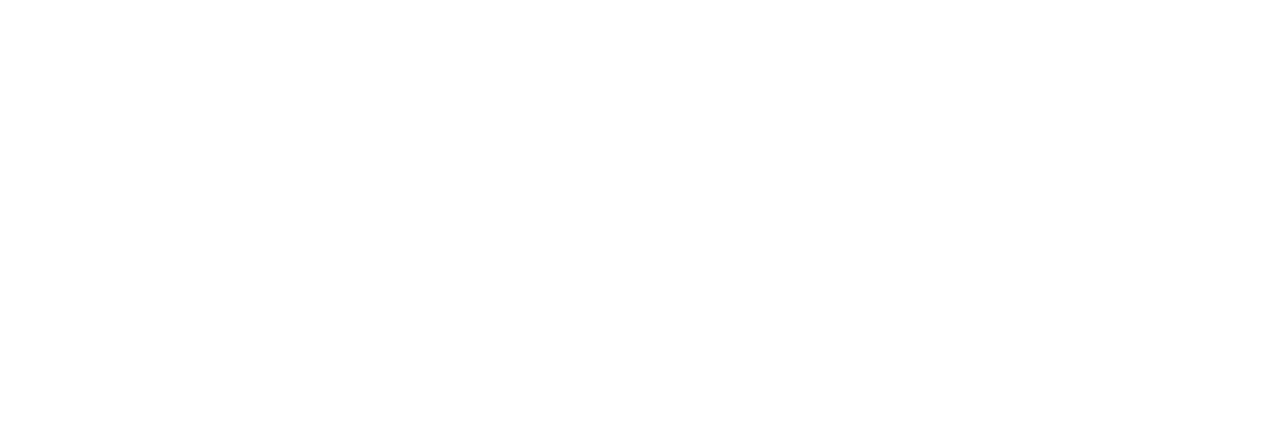
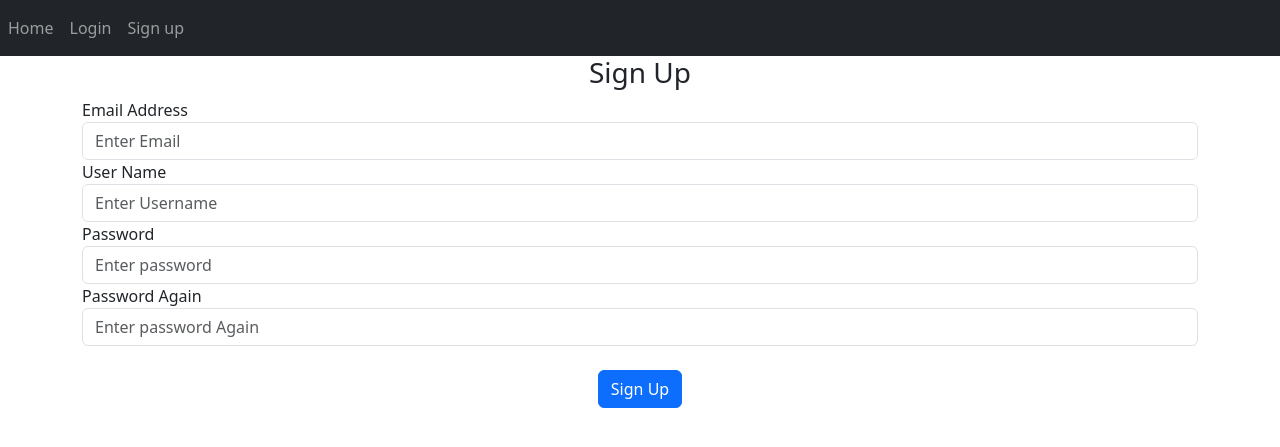
Before and after one commit to AliGhanimatiq/WebLog, a Flask app: page /sign-up in a window 1280 px wide. Before the commit the part shown is empty. Shown: the top 447 px of the page. Run offline with Flask 3, Linux system fonts and the light colour scheme.

Commit message:
making somechanges on loginpage and signup page

```diff
--- a/website/templates/base.html
+++ b/website/templates/base.html
@@ -22,7 +22,7 @@
     <div class="container-fluid">
 
     </div>
-    <div>
+    <div class="container">
         {% block content %}{% endblock %}
     </div>
     <script src="https://cdn.jsdelivr.net/npm/bootstrap@5.3.8/dist/js/bootstrap.bundle.min.js" integrity="sha384-FKyoEForCGlyvwx9Hj09JcYn3nv7wiPVlz7YYwJrWVcXK/BmnVDxM+D2scQbITxI" crossorigin="anonymous"></script>
--- a/website/templates/signup.html
+++ b/website/templates/signup.html
@@ -0,0 +1,51 @@
+{% extends "base.html" %}{% block title %}Sign Up{% endblock %}
+{% block content %}
+    <form method="POST">
+        <h3 align="center">Sign Up</h3>
+        <div class="form-group">
+            <label for="email">Email Address</label>
+            <input
+                type="text"
+                id="email"
+                name="email"
+                class="form-control"
+                placeholder="Enter Email"
+            />
+
+            <label for="username">User Name</label>
+            <input
+                type="text"
+                id="username"
+                name="username"
+                class="form-control"
+                placeholder="Enter Username"
+            />
+
+            <label for="password">Password</label>
+            <input
+                type="password"
+                id="password1"
+                name="password1"
+                class="form-control"
+                placeholder="Enter password"
+            />
+
+            <label for="password2">Password Again</label>
+            <input
+                type="password"
+                id="password2"
+                name="password2"
+                class="form-control"
+                placeholder="Enter password Again"
+            />
+
+            <br/>
+            <div align="center">
+                <button class="btn btn-primary" type="submit">
+                    Sign Up
+                </button>
+            </div>
+
+        </div>
+    </form>
+{% endblock %}
```
Also changed, not shown: website/templates/login.html (+32 -1 lines).
